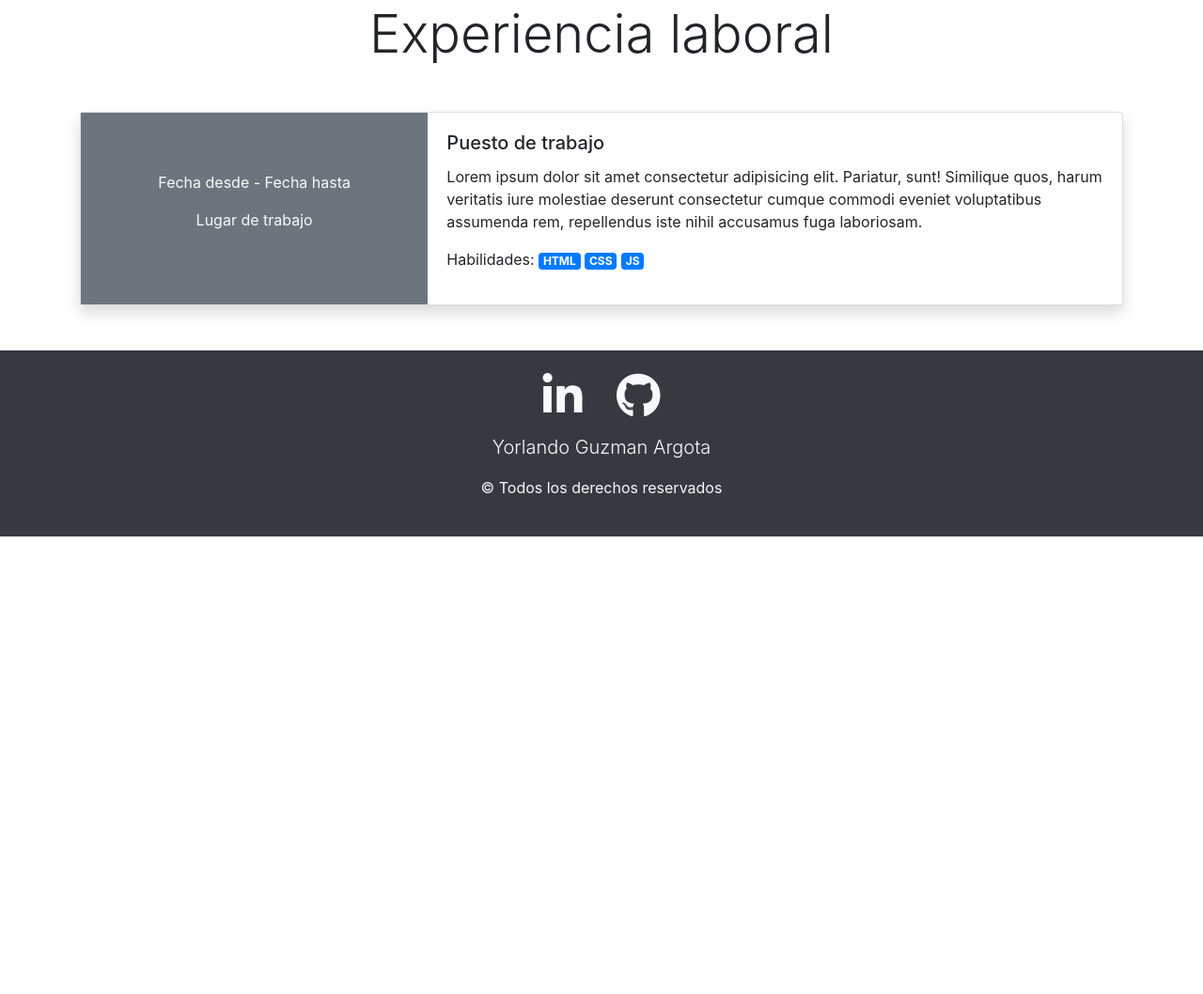
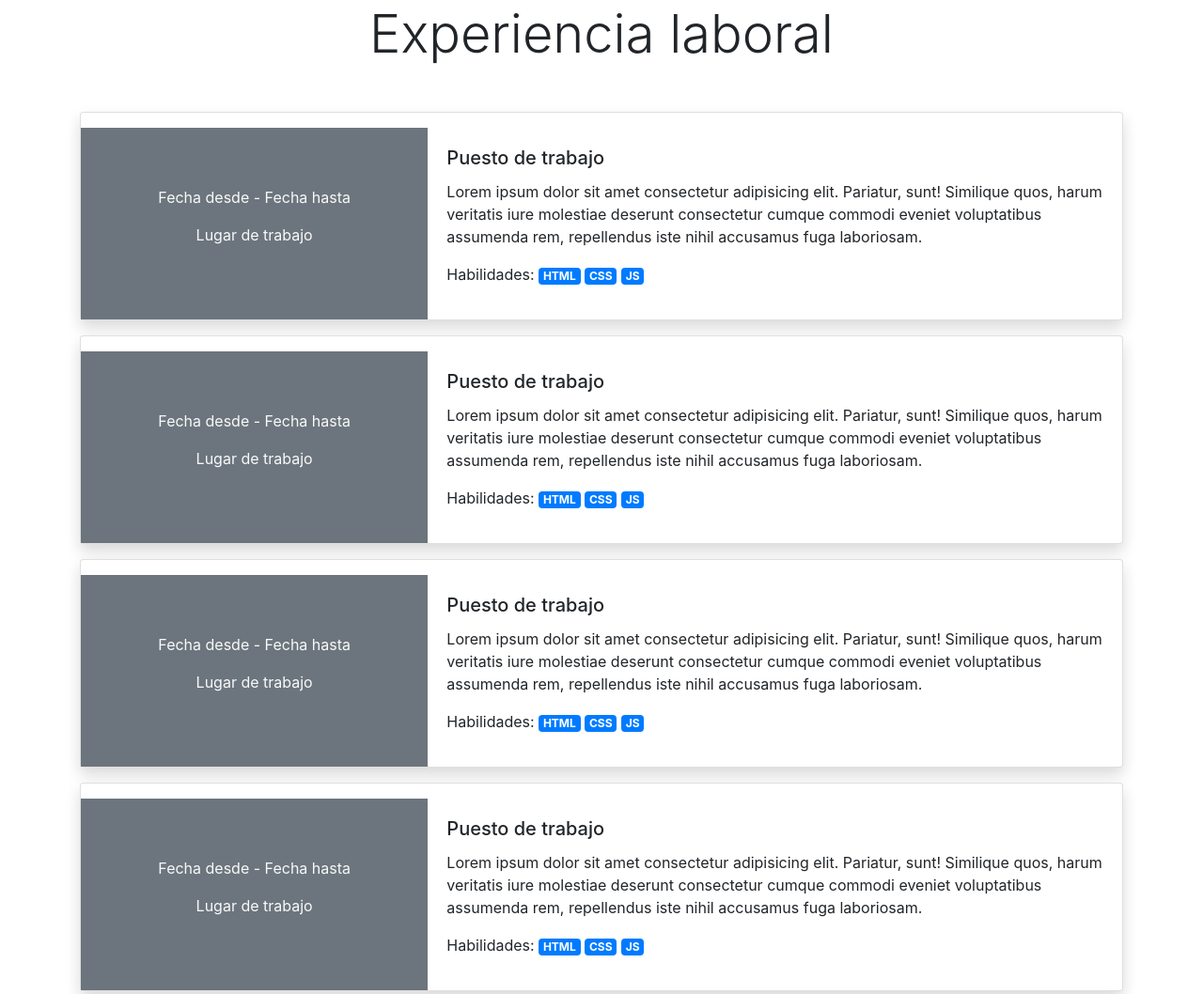
Before and after one commit to Yorlando98/yorlando98.github.io, a plain HTML site: page index.html in a window 1280 px wide. Shown: the part 1022-2080 px from the top of the page at 94% size. Before the commit the page ends 1593 px from the top, so only its background shows below. Drawn offline with Linux system fonts and the light colour scheme.

Commit message:
Se agregaron mas card de experiencia laboral

```diff
--- a/index.html
+++ b/index.html
@@ -26,7 +26,7 @@
                             <a class="nav-link" href="#informacionPersonal">Sobre mi</a>
                         </li>
                         <li class="nav-item">
-                            <a class="nav-link" href="#">Experiencia laboral</a>
+                            <a class="nav-link" href="#experienciaLaboral">Experiencia laboral</a>
                         </li>
                         <li class="nav-item">
                             <a class="nav-link" href="#">Educacion</a>
@@ -76,7 +76,67 @@
         <section id="experienciaLaboral" class="my-5 container">
             <h2 class="text-center display-4">Experiencia laboral</h2>
             <article class="my-5">
-                <div class="card mb-3 shadow">
+                <div class="card mb-3 shadow pt-3">
+                    <div class="row no-gutters">
+                        <div class="col-md-4 bg-secondary text-light d-flex flex-column justify-content-center align-items-center">
+                            <p>Fecha desde - Fecha hasta</p>
+                            <p>Lugar de trabajo</p>
+                        </div>
+                        <div class="col-md-8">
+                            <div class="card-body">
+                                <h5 class="card-title">Puesto de trabajo</h5>
+                                <p class="card-text">Lorem ipsum dolor sit amet consectetur adipisicing elit. Pariatur, sunt! Similique quos, harum veritatis iure molestiae deserunt consectetur cumque commodi eveniet voluptatibus assumenda rem, repellendus iste nihil accusamus
+                                    fuga laboriosam.</p>
+                                <p>Habilidades:
+                                    <span class="badge badge-primary">HTML</span>
+                                    <span class="badge badge-primary">CSS</span>
+                                    <span class="badge badge-primary">JS</span>
+                                </p>
+                            </div>
+                        </div>
+                    </div>
+                </div>
+                <div class="card mb-3 shadow pt-3">
+                    <div class="row no-gutters">
+                        <div class="col-md-4 bg-secondary text-light d-flex flex-column justify-content-center align-items-center">
+                            <p>Fecha desde - Fecha hasta</p>
+                            <p>Lugar de trabajo</p>
+                        </div>
+                        <div class="col-md-8">
+                            <div class="card-body">
+                                <h5 class="card-title">Puesto de trabajo</h5>
+                                <p class="card-text">Lorem ipsum dolor sit amet consectetur adipisicing elit. Pariatur, sunt! Similique quos, harum veritatis iure molestiae deserunt consectetur cumque commodi eveniet voluptatibus assumenda rem, repellendus iste nihil accusamus
+                                    fuga laboriosam.</p>
+                                <p>Habilidades:
+                                    <span class="badge badge-primary">HTML</span>
+                                    <span class="badge badge-primary">CSS</span>
+                                    <span class="badge badge-primary">JS</span>
+                                </p>
+                            </div>
+                        </div>
+                    </div>
+                </div>
+                <div class="card mb-3 shadow pt-3">
+                    <div class="row no-gutters">
+                        <div class="col-md-4 bg-secondary text-light d-flex flex-column justify-content-center align-items-center">
+                            <p>Fecha desde - Fecha hasta</p>
+                            <p>Lugar de trabajo</p>
+                        </div>
+                        <div class="col-md-8">
+                            <div class="card-body">
+                                <h5 class="card-title">Puesto de trabajo</h5>
+                                <p class="card-text">Lorem ipsum dolor sit amet consectetur adipisicing elit. Pariatur, sunt! Similique quos, harum veritatis iure molestiae deserunt consectetur cumque commodi eveniet voluptatibus assumenda rem, repellendus iste nihil accusamus
+                                    fuga laboriosam.</p>
+                                <p>Habilidades:
+                                    <span class="badge badge-primary">HTML</span>
+                                    <span class="badge badge-primary">CSS</span>
+                                    <span class="badge badge-primary">JS</span>
+                                </p>
+                            </div>
+                        </div>
+                    </div>
+                </div>
+                <div class="card mb-3 shadow pt-3">
                     <div class="row no-gutters">
                         <div class="col-md-4 bg-secondary text-light d-flex flex-column justify-content-center align-items-center">
                             <p>Fecha desde - Fecha hasta</p>
```
